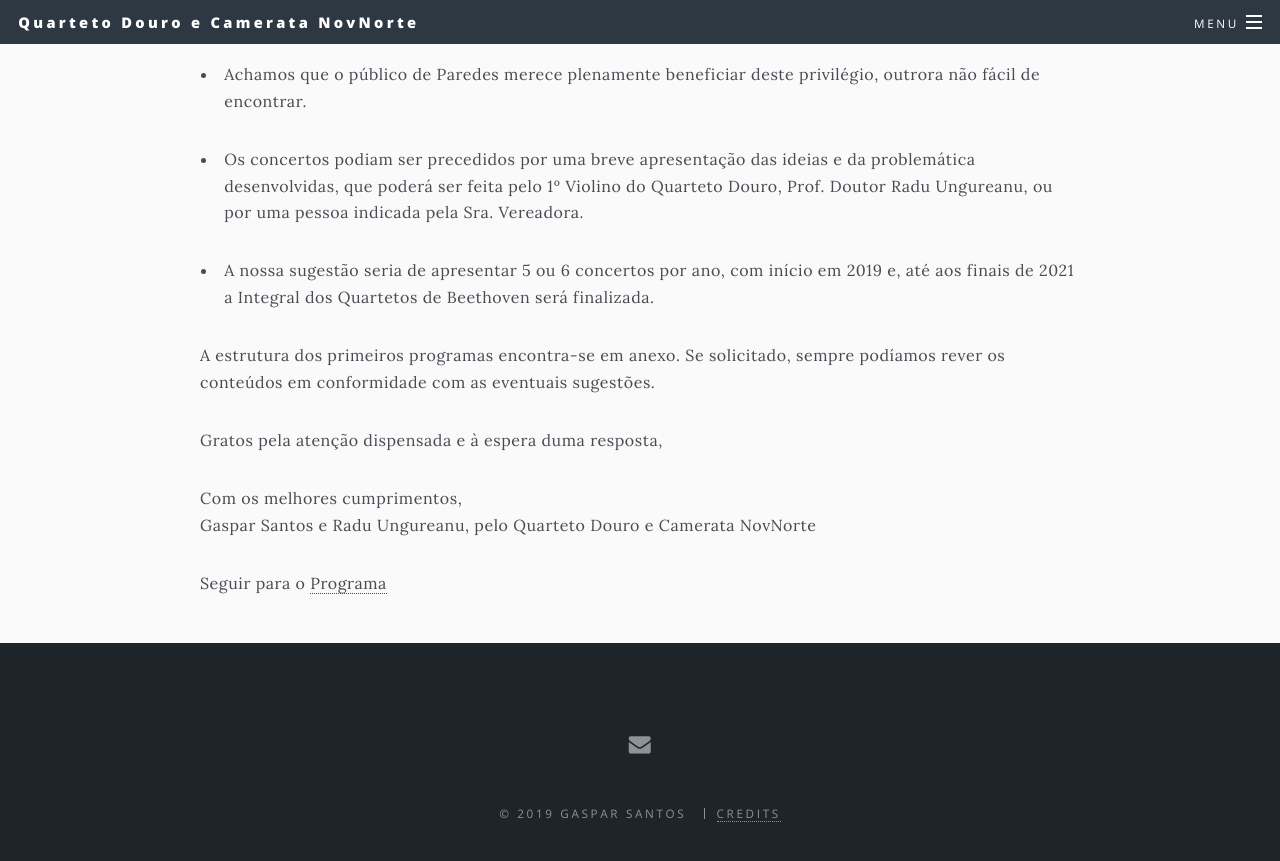
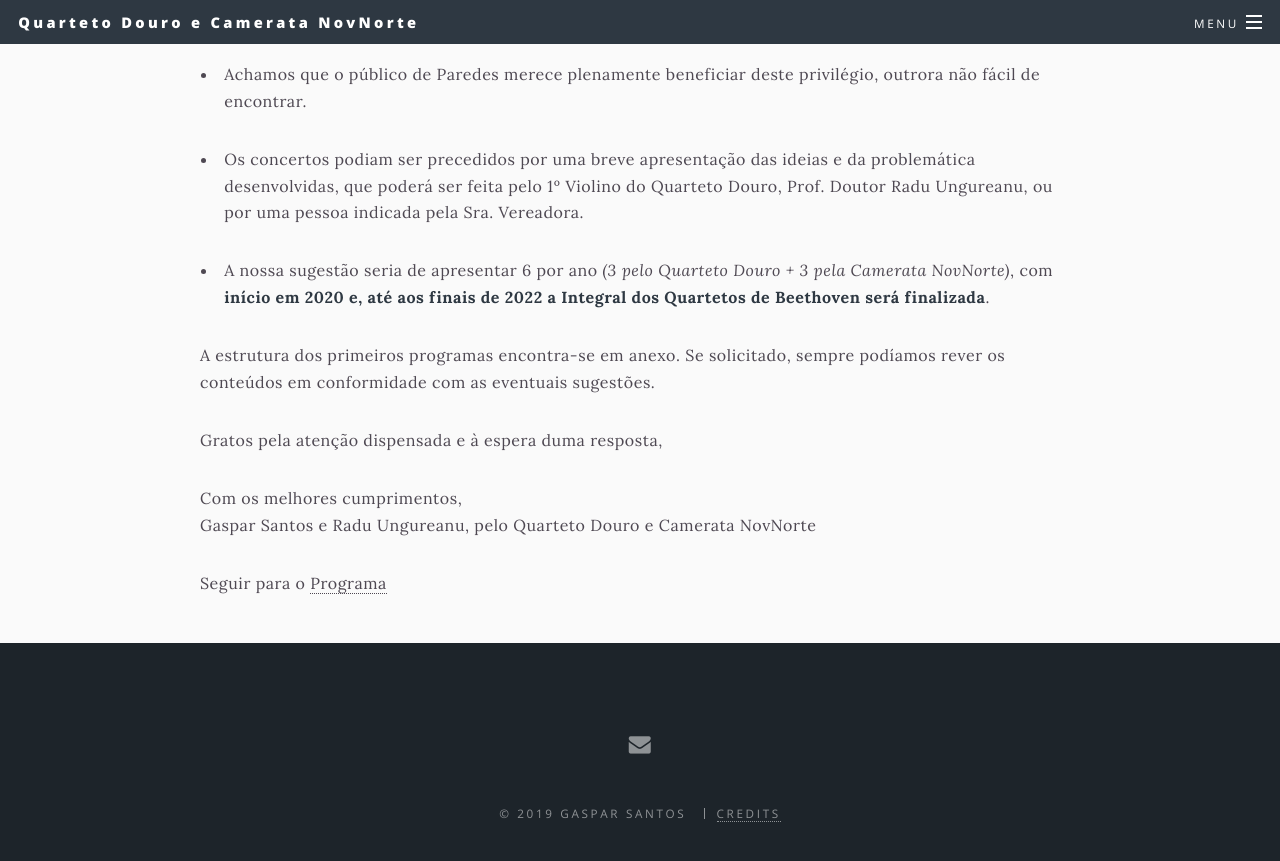
Before and after one commit to ArchGalileu/cm-paredes, a Jekyll site: the page built from _pages/intro.md, in a window 1280 px wide and 900 px high, scrolled down 934 px. Shown: the top 861 px of the window. Built offline with Jekyll 4.4.1, drawn with Linux system fonts in a browser that asks for light colours.

Commit message:
adapt to the needs of city

```diff
--- a/_pages/intro.md
+++ b/_pages/intro.md
@@ -31,7 +31,7 @@ A nossa proposta:
 
 - Os concertos podiam ser precedidos por uma breve apresentação das ideias e da problemática desenvolvidas, que poderá ser feita pelo 1º Violino do Quarteto Douro, Prof. Doutor Radu Ungureanu, ou por uma pessoa indicada pela Sra. Vereadora.
 
-- A nossa sugestão seria de apresentar 5 ou 6 concertos por ano, com início em 2019 e, até aos finais de 2021 a Integral dos Quartetos de Beethoven será finalizada.
+- A nossa sugestão seria de apresentar 6 por ano *(3 pelo Quarteto Douro + 3 pela Camerata NovNorte)*, com **início em 2020 e, até aos finais de 2022 a Integral dos Quartetos de Beethoven será finalizada**.
 
 A estrutura dos primeiros programas encontra-se em anexo. Se solicitado, sempre podíamos rever os conteúdos em conformidade com as eventuais sugestões.
 
```
